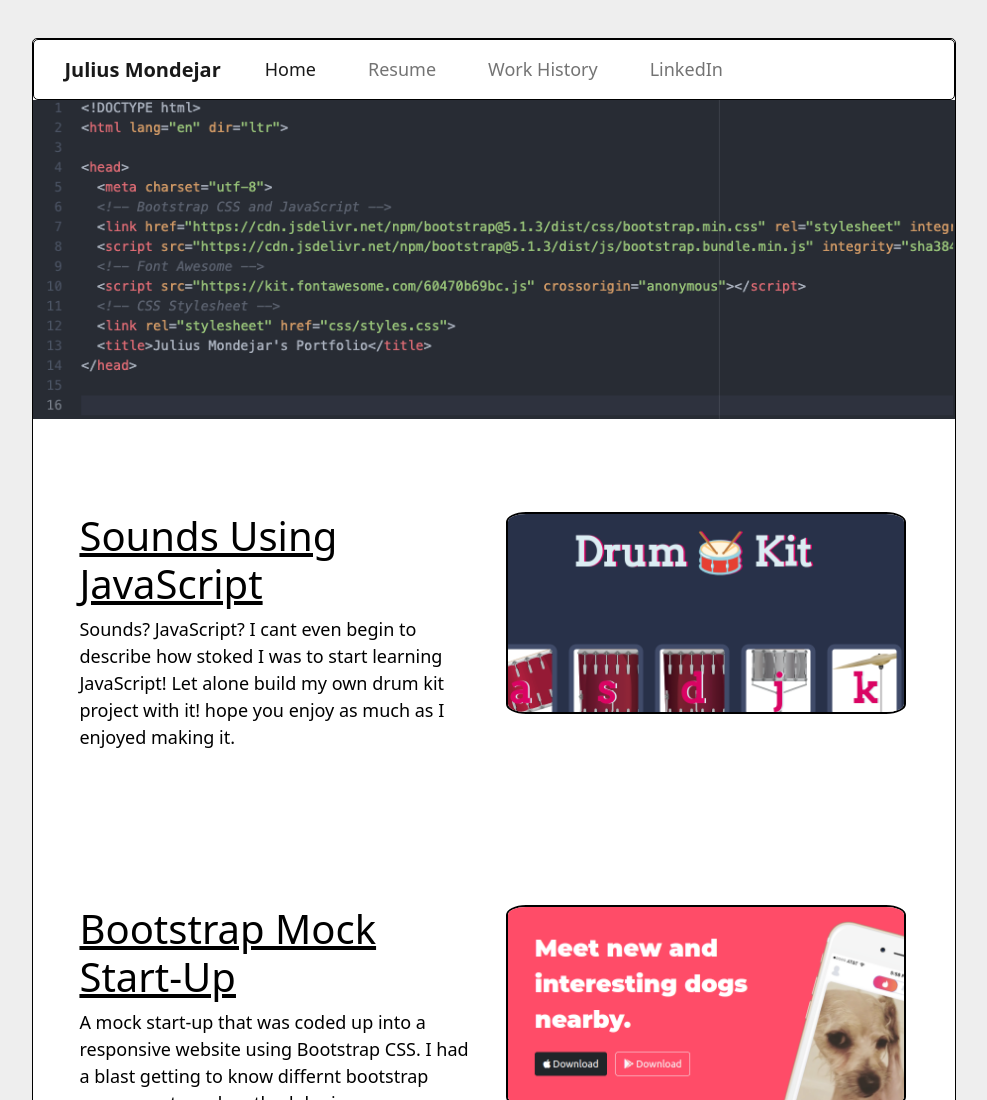
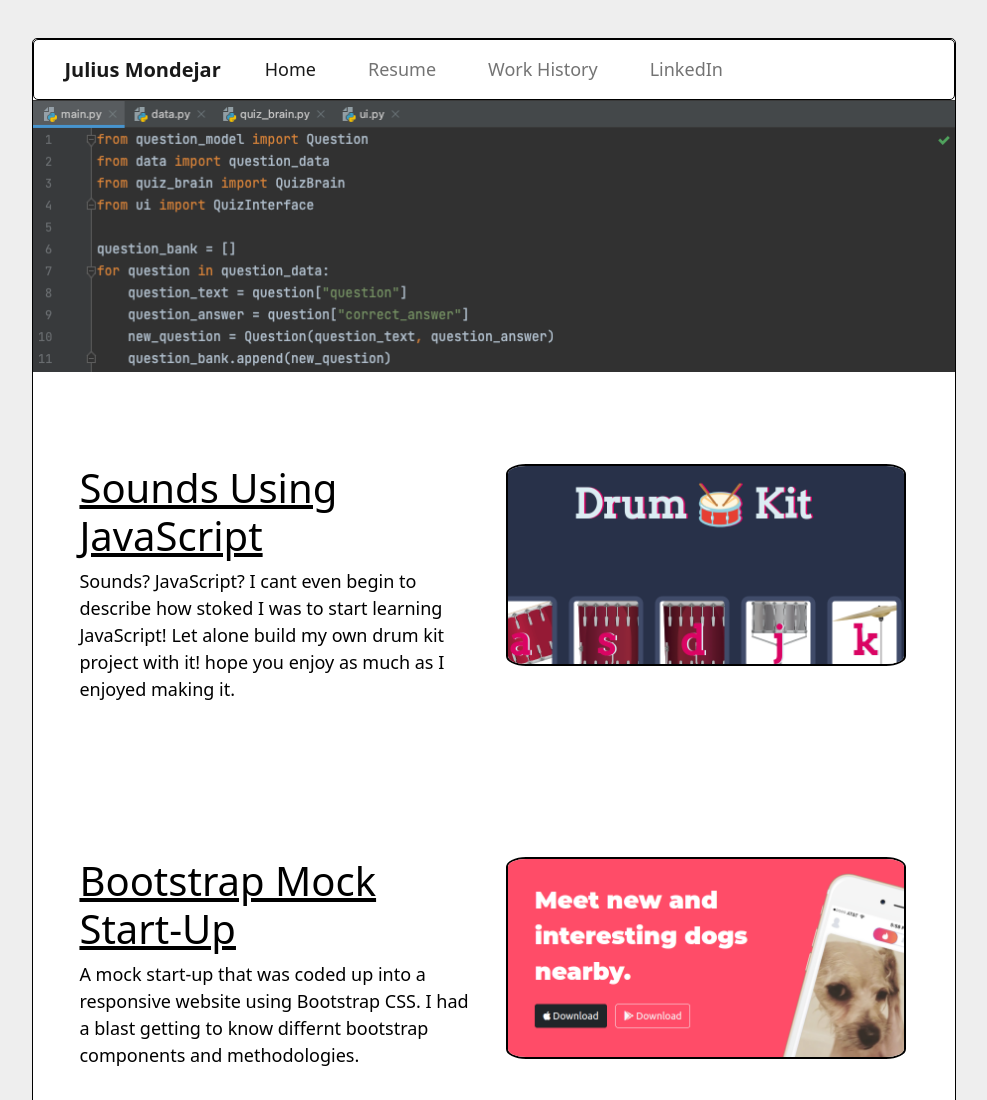
Before and after one commit to juliusm90/portfolio, a plain HTML site: page index.html in a window 1280 px wide. Shown: the top 1100 px of the page, without its empty margins (146-1133 px from the left). Drawn offline with nearby package versions, Linux system fonts and the light colour scheme.

Commit message:
Update index.html

```diff
--- a/index.html
+++ b/index.html
@@ -39,7 +39,7 @@
 
 <!-- Banner Section -->
     <div id="banner">
-      <img class="banner-img" src="https://raw.githubusercontent.com/juliusm90/portfolio/main/images/htmlBoilerPlate.png" alt="">
+      <img class="banner-img" src="https://raw.githubusercontent.com/juliusm90/portfolio/main/images/QuizAppScreenShot.png" alt="">
     </div>
 
 
```
